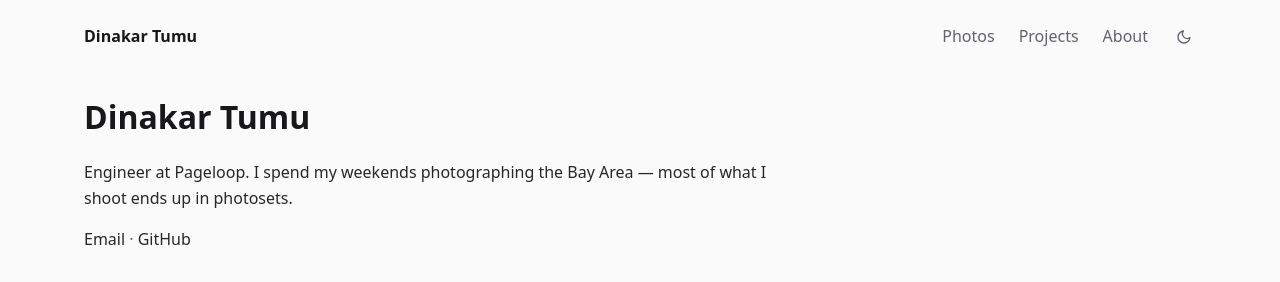
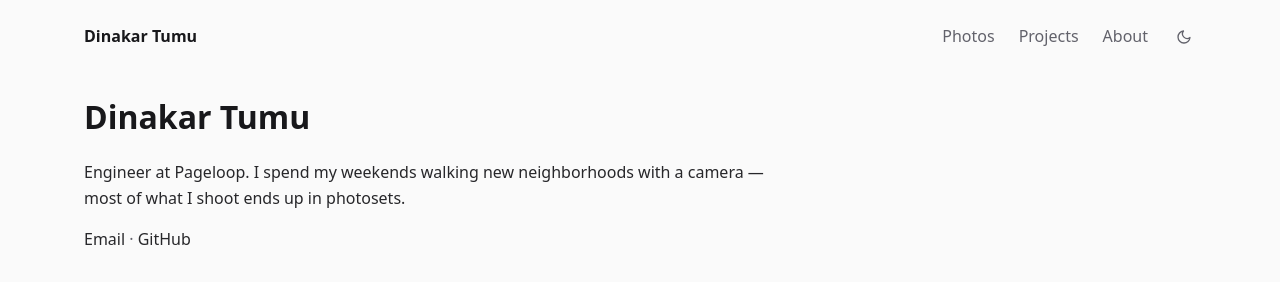
Before and after one commit to dinakartumu/about, an Astro site: page / in a window 1280 px wide. Shown: the top 282 px of the page. Built offline with nearby package versions, Linux system fonts and the light colour scheme; Astro itself is replaced by a stand-in of ours.

Commit message:
copy: drop Bay Area reference from homepage intro
Make the homepage tagline location-neutral (walking new neighborhoods
with a camera) and remove the stale DRAFT COPY comment.

Co-Authored-By: Claude Opus 4.8 (1M context) <noreply@anthropic.com>

```diff
--- a/src/pages/index.astro
+++ b/src/pages/index.astro
@@ -11,9 +11,8 @@ const recent = (await getCollection('photosets'))
   <section class="container intro">
     <h1>Dinakar Tumu</h1>
     <p>
-      <!-- DRAFT COPY — rewrite me -->
       Engineer at <a href="https://pageloop.ai">Pageloop</a>. I spend my weekends
-      photographing the Bay Area — most of what I shoot ends up in
+      walking new neighborhoods with a camera — most of what I shoot ends up in
       <a href="/photos">photosets</a>.
     </p>
     <p class="muted">
```
